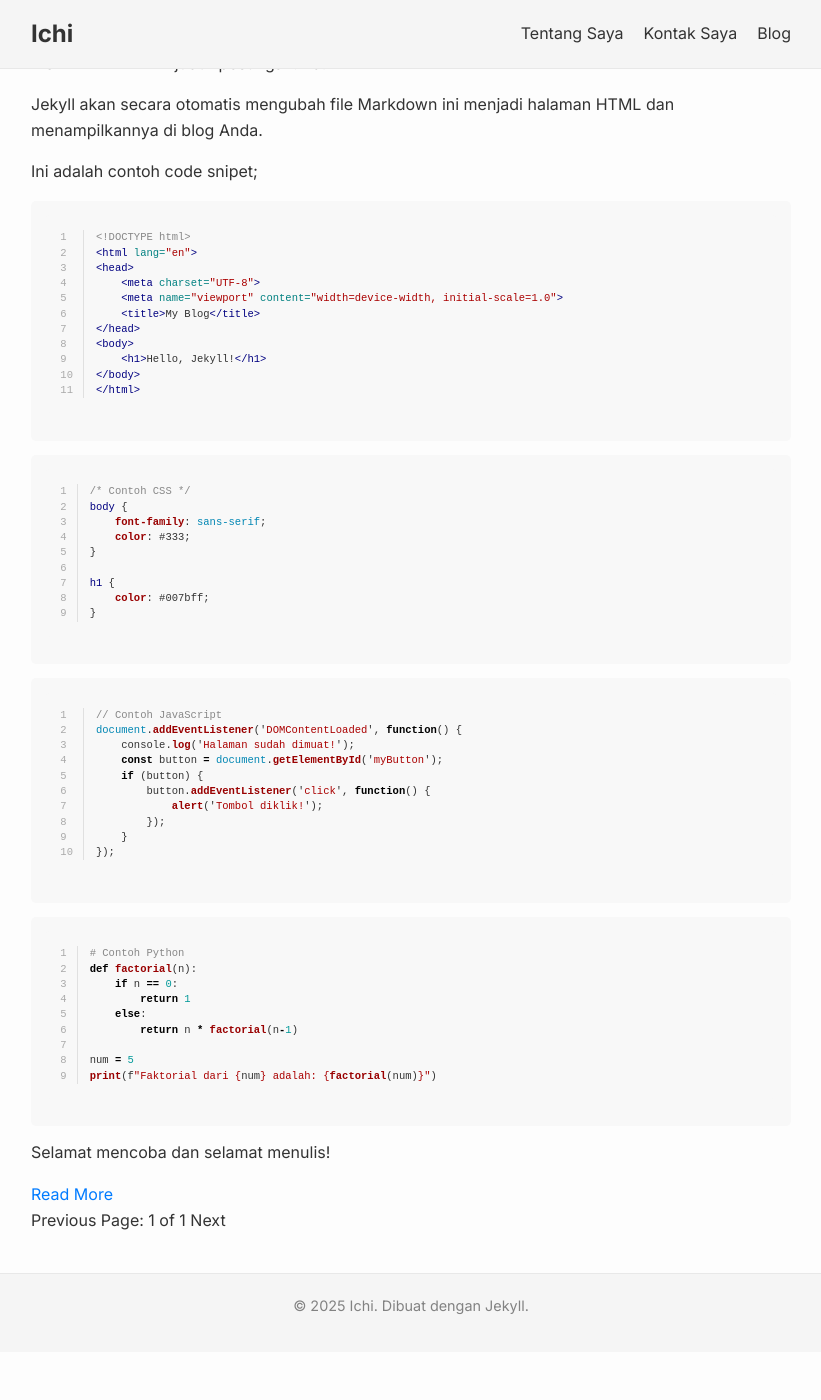
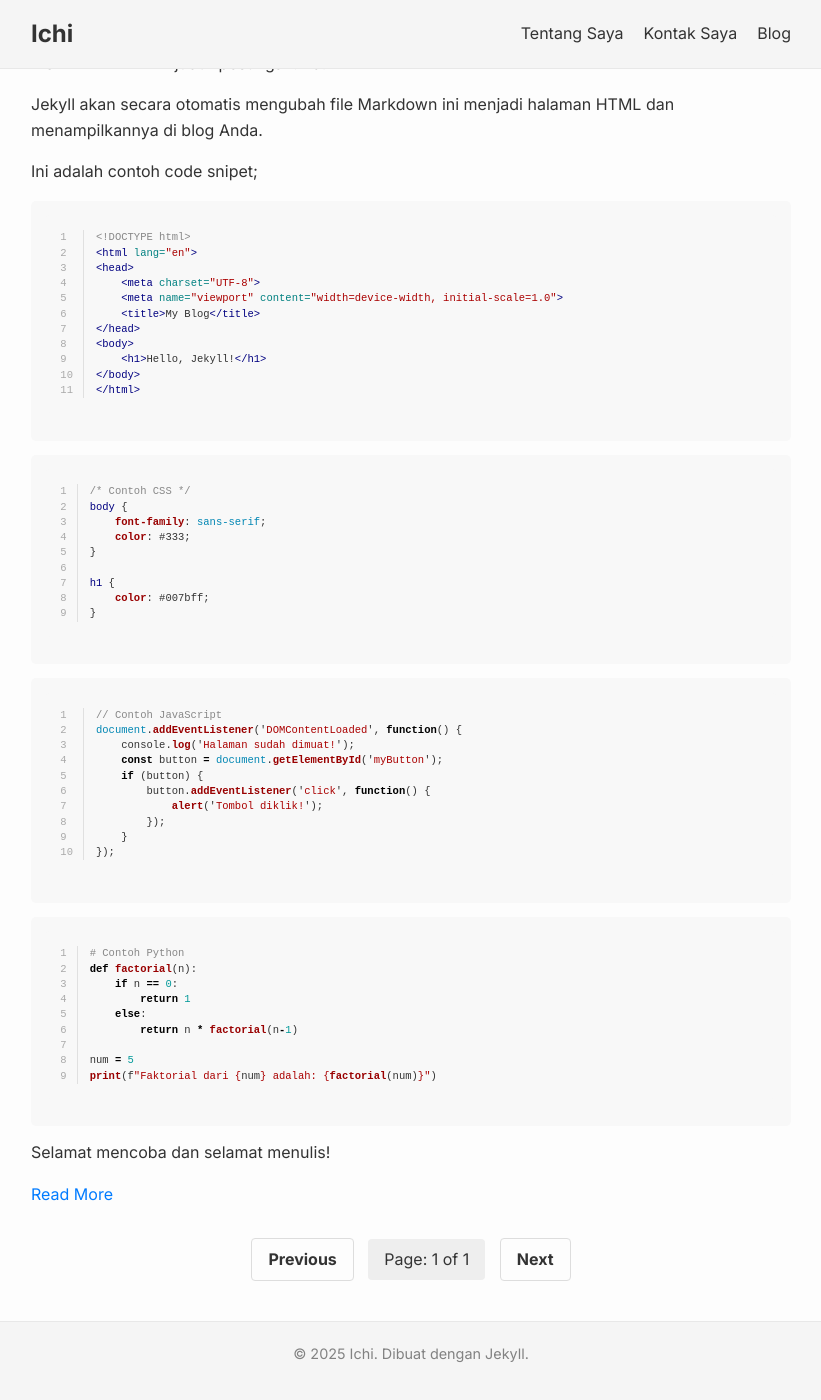
Before and after one commit to kucingcupu/ichi.github.io, a Jekyll site: the page built from index.html, in a window 1280 px wide and 1400 px high, scrolled down 281 px. Shown: the whole window, without its empty margins (229-1050 px from the left). Built offline with Jekyll 4.4.1, drawn with Linux system fonts in a browser that asks for light colours; the list of posts is cut into pages by our own code; before the commit the page ends 1633 px from its top, so only the background shows below that.

Commit message:
css paginasi

```diff
--- a/assets/css/style.css
+++ b/assets/css/style.css
@@ -454,3 +454,32 @@ a:hover {
       padding: 20px;
   }
 }
+
+.pagination {
+  margin-top: 30px;
+  text-align: center;
+}
+
+.pagination a, .pagination span {
+  display: inline-block;
+  padding: 8px 16px;
+  margin: 0 5px;
+  border: 1px solid #ddd;
+  text-decoration: none;
+  color: #333;
+  border-radius: 4px;
+}
+
+.pagination a:hover {
+  background-color: #f0f0f0;
+}
+
+.pagination .previous,
+.pagination .next {
+  font-weight: bold;
+}
+
+.pagination .page_number {
+  background-color: #eee;
+  border: none;
+}
```
